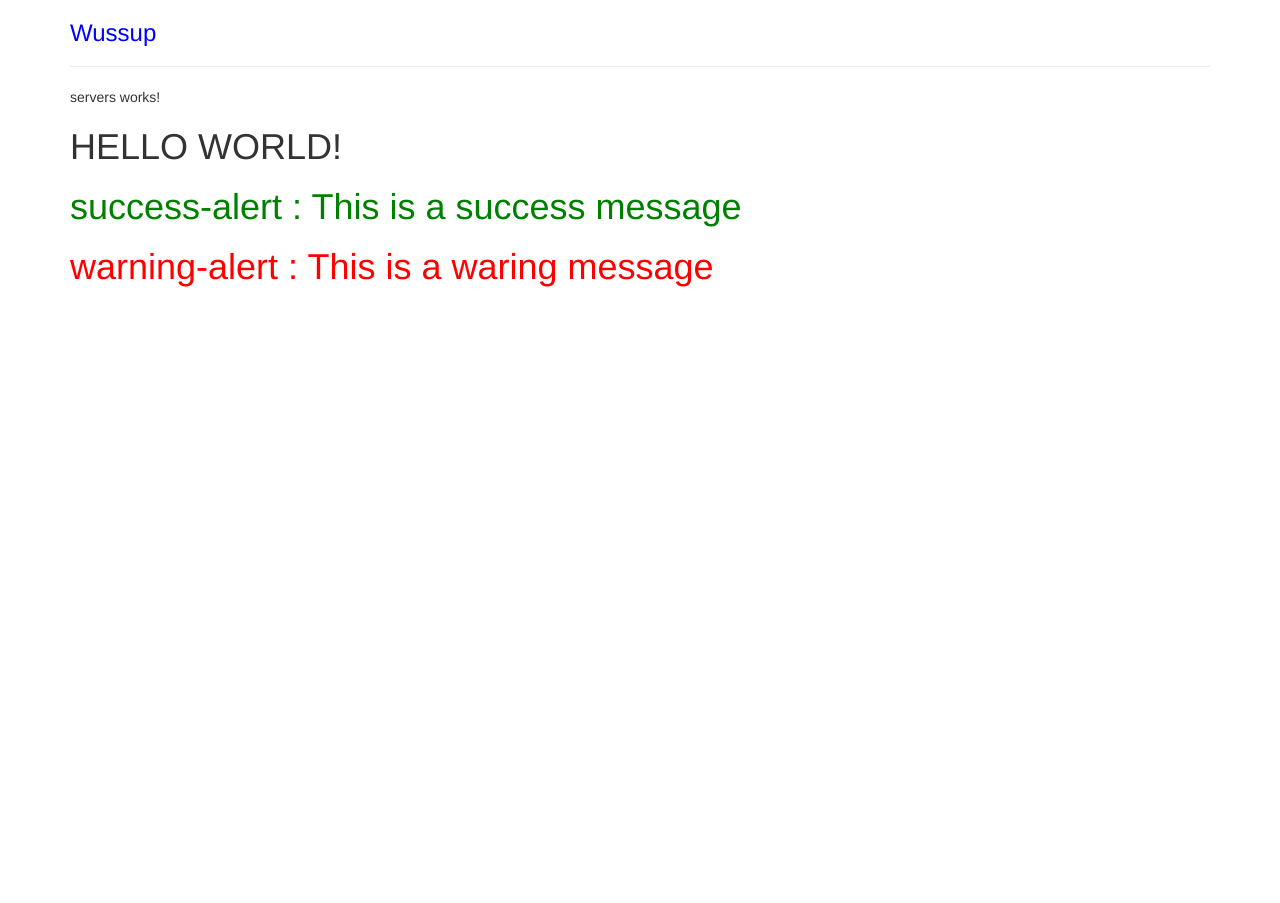
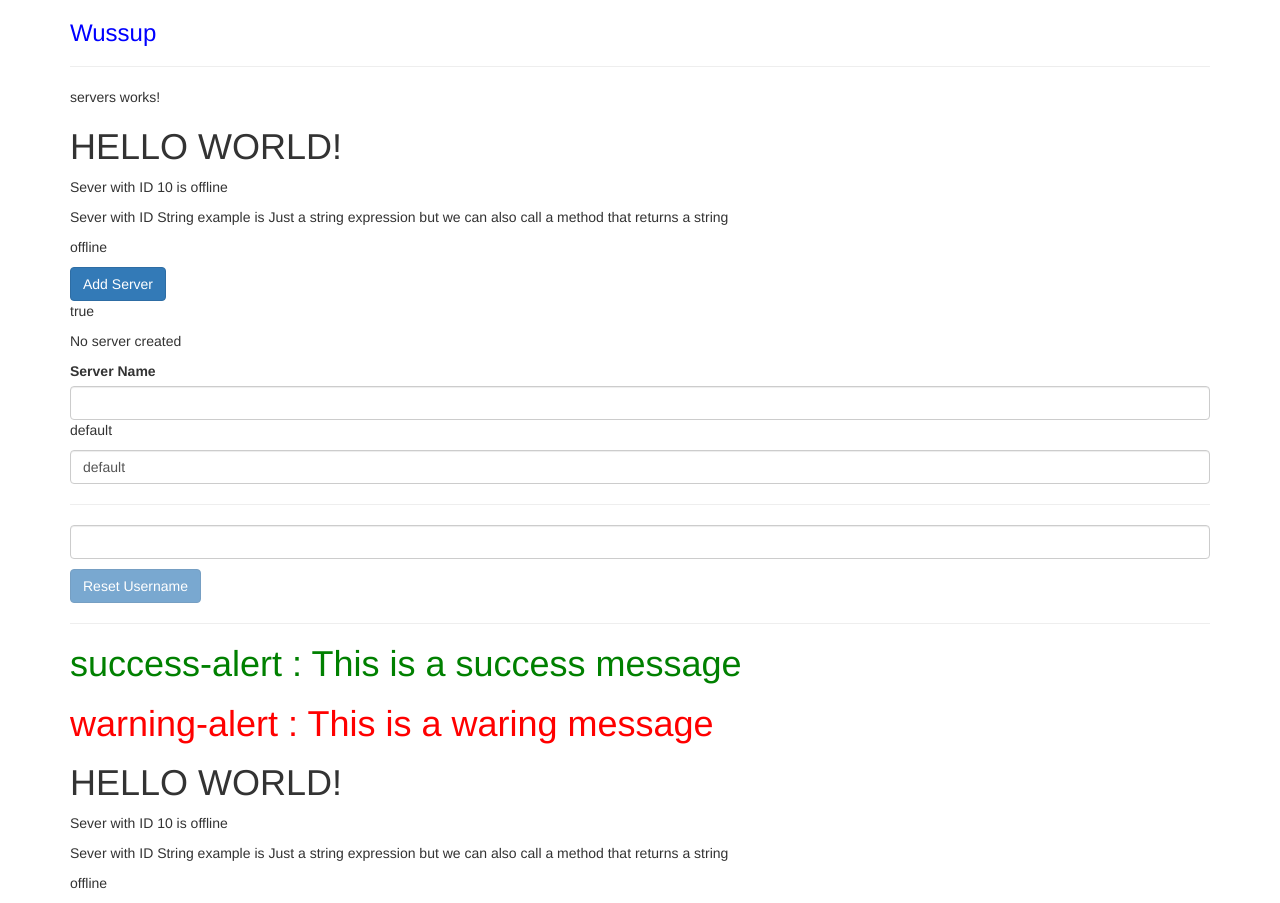
Before and after one commit to njabuloskosana/angular-projects, an Angular app in the folder my-first-app/: page / in a window 1280 px wide. Before the commit the page ends 800 px from the top, so only its background shows below. Built offline with nearby package versions, Linux system fonts and the light colour scheme.

Commit message:
assignemnt 2 practice , using two way binding

```diff
--- a/my-first-app/src/app/app.component.html
+++ b/my-first-app/src/app/app.component.html
@@ -6,6 +6,7 @@
             <app-servers></app-servers>
             <app-success-alert></app-success-alert>
             <app-warning-alert></app-warning-alert>
+            <app-server></app-server>
         </div>
     </div>
 </div>
--- a/my-first-app/src/app/server/server.component.html
+++ b/my-first-app/src/app/server/server.component.html
@@ -1 +1,4 @@
 <h1>HELLO WORLD!</h1>
+<p>Sever with ID {{serverId}} is {{serverStatus}}</p>
+<p>Sever with ID {{'String example'}} is {{'Just a string expression but we can also call a method that returns a string'}}</p>
+<p>{{getServerStatus()}}</p>
--- a/my-first-app/src/app/server/server.component.ts
+++ b/my-first-app/src/app/server/server.component.ts
@@ -5,5 +5,15 @@
     templateUrl:'./server.component.html'
 })
 export class ServerComponent{
-
+    //assignment2
+    username='';
+    //variable with a type infered
+    serverId=10;
+    //variable with a type explicitly declared
+    serverStatus : string ="offline";
+    // methods being called from the template need to return strings
+    getServerStatus()
+    {
+        return this.serverStatus;
+    }
 }
--- a/my-first-app/src/app/servers/servers.component.html
+++ b/my-first-app/src/app/servers/servers.component.html
@@ -1,2 +1,14 @@
 <p>servers works!</p>
 <app-server></app-server>
+<button class="btn btn-primary" [disabled]="!allowNewServer" (click)="onCreateServer()">Add Server</button>
+<p [innerText]="allowNewServer"></p>
+<p>{{serverCreationStatus}}</p>
+<label>Server Name</label>
+<input type="text" class="form-control" (input)="onUpdateServerName($event)">
+<p>{{serverName}}</p>
+<input type="text" class="form-control" [(ngModel)]="serverName">
+<hr>
+<input type="text" class="form-control" [(ngModel)]="username" (keyup)="onKey($event)">
+<p>{{username}}</p>
+<button class="btn btn-primary" [disabled]="isUserNameEmpty" (click)="resetUserName()">Reset Username</button>
+<hr>
--- a/my-first-app/src/app/servers/servers.component.ts
+++ b/my-first-app/src/app/servers/servers.component.ts
@@ -6,10 +6,37 @@
   styleUrls: ['./servers.component.css']
 })
 export class ServersComponent implements OnInit {
+  allowNewServer=false;
+  serverCreationStatus ='No server created';
+  serverName='default';
+  username='';
+  isUserNameEmpty=true;
 
-  constructor() { }
+
+  constructor() {
+    setTimeout(()=>{
+      this.allowNewServer=true;
+    },2000);
+   }
 
   ngOnInit(): void {
   }
 
+  onCreateServer(){
+    this.serverCreationStatus='Server was created';
+  }
+
+  onUpdateServerName(event: Event){
+    this.serverName=(<HTMLInputElement>event.target).value;
+  }
+
+  resetUserName(){
+    this.username='';
+    this.isUserNameEmpty=true;
+  }
+
+  onKey(event: any){
+    this.isUserNameEmpty=false;
+  }
+
 }
```
